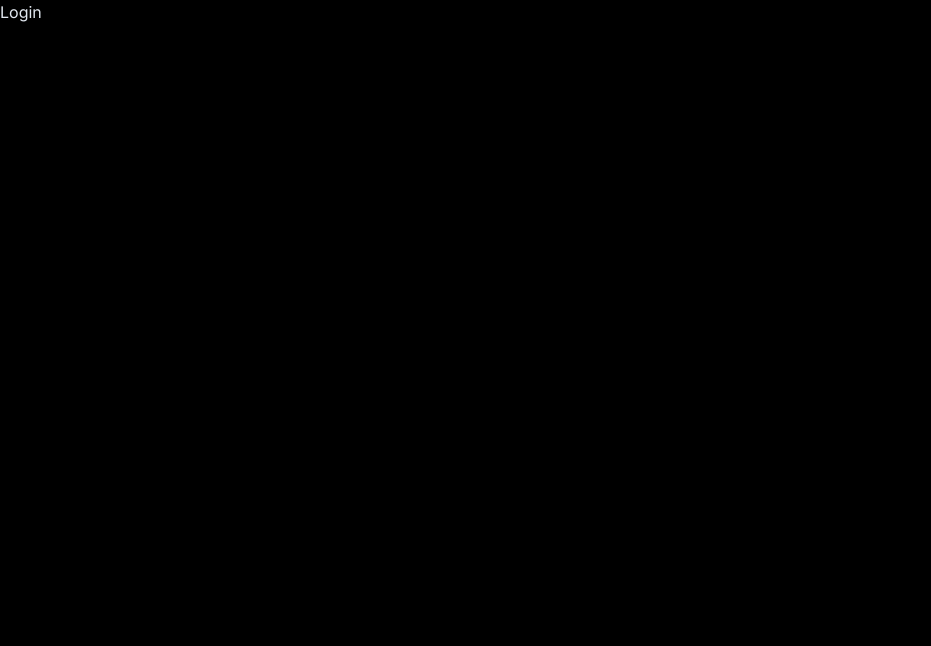
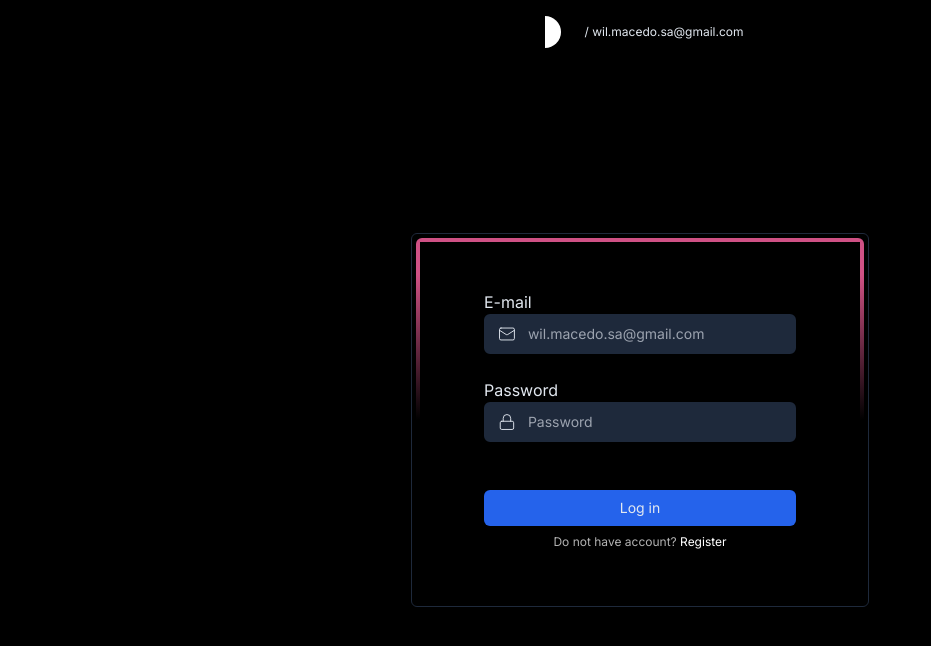
Before and after one commit to wilmacedo/card-sample-ui, a Next.js app: page /login in a window 1280 px wide. Shown: the top 646 px of the page, without its empty margins (0-931 px from the left). Built offline with nearby package versions, Linux system fonts and the light colour scheme.

Commit message:
feat: :sparkles: add middleware and login page

```diff
--- a/package.json
+++ b/package.json
@@ -19,6 +19,7 @@
     "autoprefixer": "10.4.14",
     "class-variance-authority": "^0.7.0",
     "clsx": "^2.0.0",
+    "cookies-next": "^2.1.2",
     "eslint": "8.46.0",
     "eslint-config-next": "13.4.12",
     "lucide-react": "^0.263.1",
--- a/src/app/(auth)/login/page.tsx
+++ b/src/app/(auth)/login/page.tsx
@@ -1,3 +1,132 @@
-export default function Login() {
-  return <h1>Login</h1>;
+"use client";
+
+import { Button } from "@/components/Button";
+import { Input } from "@/components/Input";
+import { useToast } from "@/components/ui/use-toast";
+import { env } from "@/env";
+import { zodResolver } from "@hookform/resolvers/zod";
+import { setCookie } from "cookies-next";
+import { Lock, Mail } from "lucide-react";
+import Link from "next/link";
+import { useRouter } from "next/navigation";
+import { useForm } from "react-hook-form";
+import { twMerge } from "tailwind-merge";
+import { z } from "zod";
+
+const loginSchema = z.object({
+  email: z.string().email(),
+  password: z.string().min(6),
+});
+
+type LoginSchema = z.infer<typeof loginSchema>;
+
+export default function Register() {
+  const router = useRouter();
+  const { toast } = useToast();
+  const {
+    register,
+    handleSubmit,
+    formState: { isValid },
+  } = useForm<LoginSchema>({
+    resolver: zodResolver(loginSchema),
+  });
+
+  async function handleLogin(data: LoginSchema) {
+    const request = await fetch(env.HOST + "/sessions", {
+      method: "POST",
+      headers: {
+        "Content-Type": "application/json",
+      },
+      body: JSON.stringify(data),
+    });
+
+    const response = await request.json();
+    if (request.status !== 200) {
+      toast({
+        title: `Oops! ${response.message}`,
+      });
+      return;
+    }
+
+    const { token } = response;
+    if (!token) {
+      toast({
+        title: "Oops! Token not found",
+      });
+      return;
+    }
+
+    setCookie("willpay@auth", token, {
+      maxAge: 60 * 60 * 24, // 1 day
+    });
+
+    router.push("/profile");
+  }
+
+  return (
+    <div
+      className={twMerge(
+        "h-screen pt-6 mx-2 flex flex-col",
+        "sm:mx-24 sm:justify-between md:mx-32 lg:mx-52"
+      )}
+    >
+      <Link href="/">
+        <div className="flex items-center justify-center gap-4">
+          <div className="bg-white rounded-t-full w-8 h-4 rotate-90" />
+          <span
+            className={twMerge("text-xs cursor-pointer", "hover:underline")}
+          >
+            / wil.macedo.sa@gmail.com
+          </span>
+        </div>
+      </Link>
+
+      <div className="m-auto p-8">
+        <div className="p-1 bg-black border border-slate-800 rounded-md">
+          <div className="p-1 bg-gradient-to-b from-[#CF5185] from-10% to-50% rounded-md">
+            <form
+              className="flex flex-col bg-black px-16 py-12 w-[27.5rem]"
+              onSubmit={handleSubmit(handleLogin)}
+            >
+              <label htmlFor="email">E-mail</label>
+              <Input
+                {...register("email")}
+                icon={Mail}
+                name="email"
+                type="email"
+                placeholder="wil.macedo.sa@gmail.com"
+              />
+
+              <label className="mt-6" htmlFor="password">
+                Password
+              </label>
+              <Input
+                {...register("password")}
+                icon={Lock}
+                name="password"
+                type="password"
+                placeholder="Password"
+                minLength={6}
+              />
+
+              <Button
+                className="mt-12"
+                color="secondary"
+                type="submit"
+                disabled={!isValid}
+              >
+                Log in
+              </Button>
+              <span className="mt-2 text-xs text-center text-white text-opacity-70">
+                Do not have account?{" "}
+                <Link href="/login" className="text-white hover:underline">
+                  Register
+                </Link>
+              </span>
+            </form>
+          </div>
+        </div>
+      </div>
+    </div>
+  );
 }
--- a/src/app/(auth)/register/page.tsx
+++ b/src/app/(auth)/register/page.tsx
@@ -3,6 +3,7 @@
 import { Button } from "@/components/Button";
 import { Input } from "@/components/Input";
 import { useToast } from "@/components/ui/use-toast";
+import { env } from "@/env";
 import { zodResolver } from "@hookform/resolvers/zod";
 import { Lock, Mail, User } from "lucide-react";
 import Link from "next/link";
@@ -39,7 +40,7 @@ export default function Register() {
   }
 
   async function handleRegister(data: RegisterSchema) {
-    const request = await fetch("http://localhost:3333/users", {
+    const request = await fetch(env.HOST + "/users", {
       method: "POST",
       headers: {
         "Content-Type": "application/json",
@@ -56,7 +57,7 @@ export default function Register() {
       return;
     }
 
-    router.push("/profile");
+    router.push("/login");
   }
 
   return (
--- /dev/null
+++ b/src/app/profile/layout.tsx
@@ -0,0 +1,13 @@
+import { Fragment, ReactNode } from "react";
+
+interface ProfileLayoutProps {
+  children: ReactNode;
+}
+
+export const metadata = {
+  title: "Profile",
+};
+
+export default function ProfileLayout({ children }: ProfileLayoutProps) {
+  return <Fragment>{children}</Fragment>;
+}
--- /dev/null
+++ b/src/app/profile/page.tsx
@@ -0,0 +1,3 @@
+export default function Profile() {
+  return <h1>Profile page</h1>;
+}
--- /dev/null
+++ b/src/env/index.ts
@@ -0,0 +1,15 @@
+import { z } from "zod";
+
+const schema = z.object({
+  HOST: z.string().default("http://localhost:3333"),
+});
+
+const _env = schema.safeParse(process.env);
+
+if (_env.success === false) {
+  console.log("Invalid environment variables", _env.error.format());
+
+  throw new Error("Invalid environment variables");
+}
+
+export const env = _env.data;
--- /dev/null
+++ b/src/middleware.ts
@@ -0,0 +1,21 @@
+import { NextRequest, NextResponse } from "next/server";
+
+export function middleware(request: NextRequest) {
+  const { cookies } = request;
+
+  const authData = cookies.get("willpay@auth");
+  try {
+    if (!authData) throw new Error();
+
+    const { value } = authData;
+    if (!value) throw new Error();
+
+    return NextResponse.next();
+  } catch (error) {
+    return NextResponse.redirect(new URL("/login", request.url));
+  }
+}
+
+export const config = {
+  matcher: "/profile/:path*",
+};
```
Also changed, not shown: 1 other file (tests, documents, lock files or other folders).
